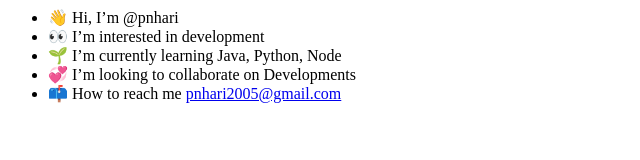
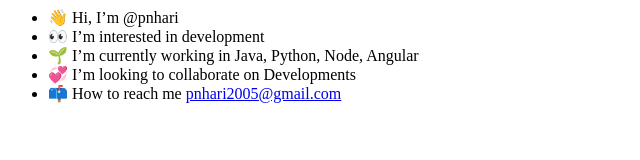
Before and after one commit to pnhari/pnhari.github.io, a plain HTML site: page index.html in a window 1280 px wide. Shown: the whole page, without its empty margins (0-640 px from the left). Drawn offline with Linux system fonts and the light colour scheme.

Commit message:
Update index.html

```diff
--- a/index.html
+++ b/index.html
@@ -6,7 +6,7 @@
 <ul dir="auto">
 <li><g-emoji class="g-emoji" alias="wave" fallback-src="https://github.githubassets.com/images/icons/emoji/unicode/1f44b.png">👋</g-emoji> Hi, I’m @pnhari</li>
 <li><g-emoji class="g-emoji" alias="eyes" fallback-src="https://github.githubassets.com/images/icons/emoji/unicode/1f440.png">👀</g-emoji> I’m interested in development</li>
-<li><g-emoji class="g-emoji" alias="seedling" fallback-src="https://github.githubassets.com/images/icons/emoji/unicode/1f331.png">🌱</g-emoji> I’m currently learning Java, Python, Node</li>
+<li><g-emoji class="g-emoji" alias="seedling" fallback-src="https://github.githubassets.com/images/icons/emoji/unicode/1f331.png">🌱</g-emoji> I’m currently working in  Java, Python, Node, Angular</li>
 <li><g-emoji class="g-emoji" alias="revolving_hearts" fallback-src="https://github.githubassets.com/images/icons/emoji/unicode/1f49e.png">💞️</g-emoji> I’m looking to collaborate on Developments</li>
 <li><g-emoji class="g-emoji" alias="mailbox" fallback-src="https://github.githubassets.com/images/icons/emoji/unicode/1f4eb.png">📫</g-emoji> How to reach me <a href="mailto:pnhari2005@gmail.com">pnhari2005@gmail.com</a></li>
 </ul>
```
